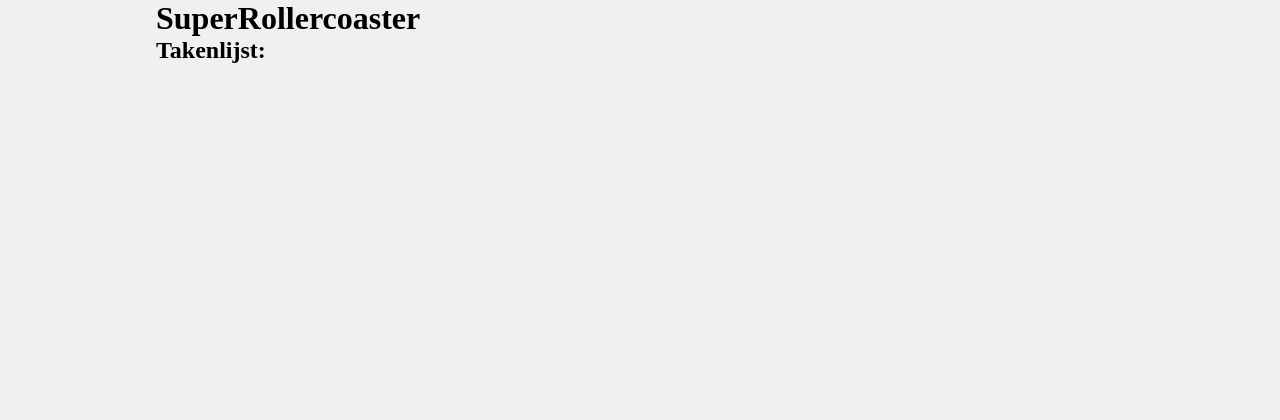
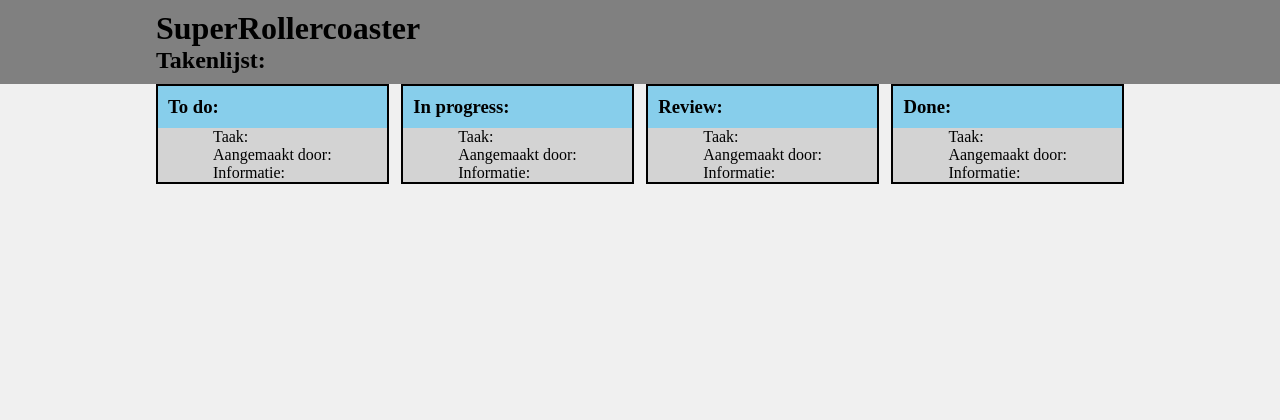
Before and after one commit to SelinaSchuller/superrollercoaster, a PHP site: page / in a window 1280 px wide. Shown: the top 420 px of the page. Run offline with PHP 8.4, Linux system fonts and the light colour scheme; some libraries are stand-ins or nearby versions.

Commit message:
Main box toegevoegd voor de taken

```diff
--- a/css/style.css
+++ b/css/style.css
@@ -15,6 +15,32 @@ body{
     flex-direction: column;
 }
 
+header{
+    background-color: grey;
+    padding: 10px;
+}
+
+.bord{
+    width: 100%;
+    display: flex;
+    flex-direction: row;
+    justify-content: space-between;
+}
+
+.box{
+  border: black solid 2px;
+}
+
+h3{
+    background-color: skyblue;
+    padding: 10px;
+}
+
+.taak{
+    background-color: lightgray;
+    padding: 0px 55px;
+}
+
 footer{
     margin-top: auto;
     padding: 10px 0px;
--- a/index.html
+++ /dev/null
@@ -1,28 +0,0 @@
-<!DOCTYPE html>
-<html lang="en">
-<head>
-    <meta charset="UTF-8">
-    <meta http-equiv="X-UA-Compatible" content="IE=edge">
-    <meta name="viewport" content="width=device-width, initial-scale=1.0">
-    <link rel="stylesheet" href="css/style.css">
-    <title>Super Rollercoaster</title>
-</head>
-<body>
-    <header>
-        <div class="wrapper">
-            <h1>SuperRollercoaster</h1>
-            <h2>Takenlijst:</h2>
-        </div>
-
-    </header>
-    <main>
-
-
-    </main>
-    <footer>
-        <div class="wrapper">
-            <p>Super Rollercoaster, made by Lucan, Kelvin, Lucas en Selina&copy;</p>
-        </div>
-    </footer>
-</body>
-</html>
--- /dev/null
+++ b/index.php
@@ -0,0 +1,70 @@
+<!DOCTYPE html>
+<html lang="en">
+<head>
+    <meta charset="UTF-8">
+    <meta http-equiv="X-UA-Compatible" content="IE=edge">
+    <meta name="viewport" content="width=device-width, initial-scale=1.0">
+    <link rel="stylesheet" href="css/style.css">
+    <title>Super Rollercoaster</title>
+</head>
+<body>
+    <header>
+        <div class="wrapper">
+            <h1>SuperRollercoaster</h1>
+            <h2>Takenlijst:</h2>
+        </div>
+
+    </header>
+    <main>
+        <div class="wrapper">
+            <div class="bord">
+                <div class="box">
+                    <h3>To do: </h3>
+                    <?php // foreach($taken as $taak): ?>
+                    <div class="taak">
+                        <p>Taak: <?php ?></p>
+                        <p>Aangemaakt door: <?php ?></p>
+                        <p>Informatie: <?php ?></p>
+                    </div>
+                    <?php// endforeach; ?>
+                </div>
+                <div class="box">
+                    <h3>In progress: </h3>
+                    <?php // foreach($taken as $taak): ?>
+                    <div class="taak">
+                        <p>Taak: <?php ?></p>
+                        <p>Aangemaakt door: <?php ?></p>
+                        <p>Informatie: <?php ?></p>
+                    </div>
+                    <?php// endforeach; ?>
+                </div>
+                <div class="box">
+                    <h3>Review: </h3>
+                    <?php // foreach($taken as $taak): ?>
+                    <div class="taak">
+                        <p>Taak: <?php ?></p>
+                        <p>Aangemaakt door: <?php ?></p>
+                        <p>Informatie: <?php ?></p>
+                    </div>
+                    <?php// endforeach; ?>
+                </div>
+                <div class="box">
+                    <h3>Done: </h3>
+                    <?php // foreach($taken as $taak): ?>
+                    <div class="taak">
+                        <p>Taak: <?php ?></p>
+                        <p>Aangemaakt door: <?php ?></p>
+                        <p>Informatie: <?php ?></p>
+                    </div>
+                    <?php// endforeach; ?>
+                </div>
+            </div>
+        </div>
+    </main>
+    <footer>
+        <div class="wrapper">
+            <p>Super Rollercoaster, made by Lucan, Kelvin, Lucas en Selina&copy;</p>
+        </div>
+    </footer>
+</body>
+</html>
```
